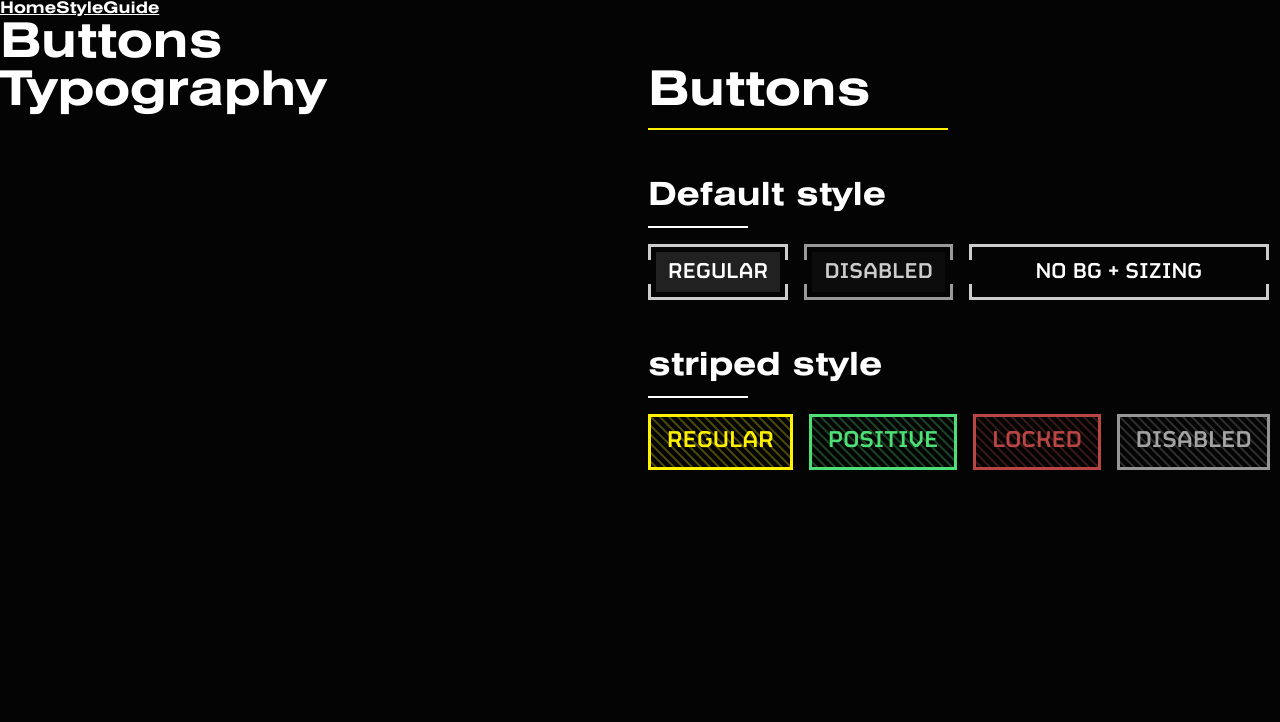
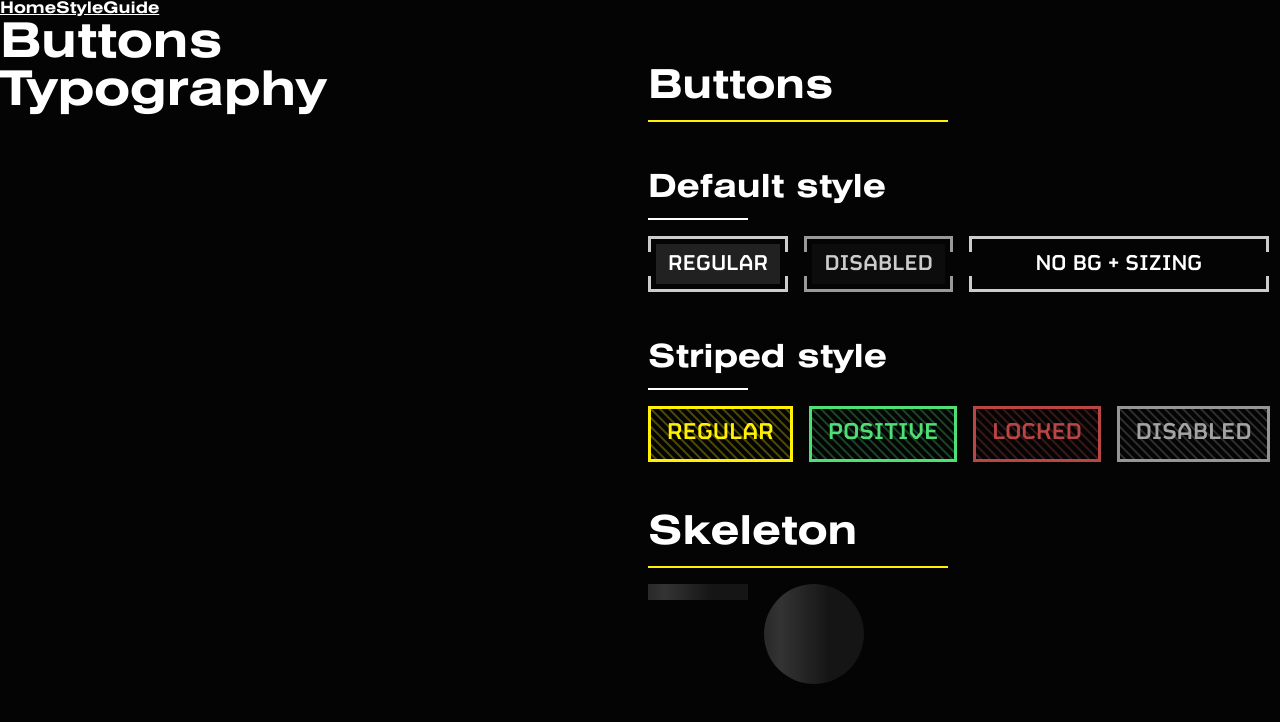
Before and after one commit to merithes/terminids-infesting-space, a Vue app: page /styleguide in a window 1280 px wide. Shown: the top 722 px of the page. Built offline with nearby package versions, Linux system fonts and the light colour scheme.

Commit message:
Added Skeleton component ; renamed flex `align-{position}` for the `align-items: {position}` prop to `items-{position}`

```diff
--- /dev/null
+++ b/src/components/atomics/atoms/SkeletonComponent.vue
@@ -0,0 +1,65 @@
+<template>
+  <div
+    class="skeleton"
+    :class="`skeleton-${type}`"
+    :style="{ width, height }"
+  ></div>
+</template>
+
+<script lang="ts">
+  import { defineComponent } from 'vue'
+
+  type SkeletonType = 'text' | 'block' | 'circle'
+
+  export default defineComponent({
+    name: 'SkeletonComponent',
+    props: {
+      type: {
+        type: String as () => SkeletonType,
+        default: 'text',
+      },
+      width: String,
+      height: String,
+    },
+  })
+</script>
+
+<style lang="scss">
+  .skeleton {
+    cursor: wait;
+    position: relative;
+    overflow: hidden;
+    background: #fff1;
+    &::before {
+      content: '\00a0';
+    }
+    &::after {
+      content: '';
+      position: absolute;
+      top: 0;
+      bottom: 0;
+      right: 0;
+      left: 0;
+      transform: translateX(-100%);
+      background: linear-gradient(to right, #0000, #fff2, #0000);
+      animation: skeletonComponentAnimation 1.5s linear infinite;
+    }
+    &.skeleton-text {
+      height: 1em;
+      display: inline;
+    }
+
+    &.skeleton-circle {
+      aspect-ratio: 1;
+      border-radius: 50%;
+    }
+    @keyframes skeletonComponentAnimation {
+      from {
+        transform: translateX(-100%);
+      }
+      to {
+        transform: translateX(100%);
+      }
+    }
+  }
+</style>
--- a/src/components/atomics/index.ts
+++ b/src/components/atomics/index.ts
@@ -1,2 +1,3 @@
 export { default as HdButton } from './atoms/ButtonComponent.vue'
 export { default as Separator } from './atoms/SeparatorComponent.vue'
+export { default as Skeleton } from './atoms/SkeletonComponent.vue'
--- a/src/css/layout.scss
+++ b/src/css/layout.scss
@@ -102,39 +102,39 @@
   justify-content: unsafe;
 }
 
-.align-start {
+.items-start {
   align-items: start;
 }
-.align-end {
+.items-end {
   align-items: end;
 }
-.align-center {
+.items-center {
   align-items: center;
 }
-.align-left {
+.items-left {
   align-items: left;
 }
-.align-right {
+.items-right {
   align-items: right;
 }
-.align-normal {
+.items-normal {
   align-items: normal;
 }
-.align-between {
+.items-between {
   align-items: space-between;
 }
-.align-around {
+.items-around {
   align-items: space-around;
 }
-.align-evenly {
+.items-evenly {
   align-items: space-evenly;
 }
-.align-stretch {
+.items-stretch {
   align-items: stretch;
 }
-.align-safe {
+.items-safe {
   align-items: safe;
 }
-.align-unsafe {
+.items-unsafe {
   align-items: unsafe;
 }
--- a/src/pages/StyleGuide.vue
+++ b/src/pages/StyleGuide.vue
@@ -5,7 +5,7 @@
       <h1>Typography</h1>
     </div>
     <div class="col-6">
-      <h1>Buttons</h1>
+      <h2>Buttons</h2>
       <separator
         width="300px"
         color="primary"
@@ -24,7 +24,7 @@
           min-width="300px"
         />
       </div>
-      <h3 class="hd-mt-xxl hd-mb-sm">striped style</h3>
+      <h3 class="hd-mt-xxl hd-mb-sm">Striped style</h3>
       <separator width="100px" />
       <div class="flex-row gap">
         <hd-button
@@ -51,17 +51,29 @@
           disabled
         />
       </div>
+      <h2 class="hd-mt-xxl">Skeleton</h2>
+      <separator
+        width="300px"
+        color="primary"
+      />
+      <div class="flex-row gap items-start">
+        <skeleton width="100px" />
+        <skeleton
+          type="circle"
+          width="100px"
+        />
+      </div>
     </div>
   </div>
   <div class="hd-pa-md"></div>
 </template>
 
 <script lang="ts">
-  import { HdButton, Separator } from '@/components/atomics'
+  import { HdButton, Separator, Skeleton } from '@/components/atomics'
   import { defineComponent } from 'vue'
 
   export default defineComponent({
     name: 'StyleGuide',
-    components: { HdButton, Separator },
+    components: { HdButton, Separator, Skeleton },
   })
 </script>
```
